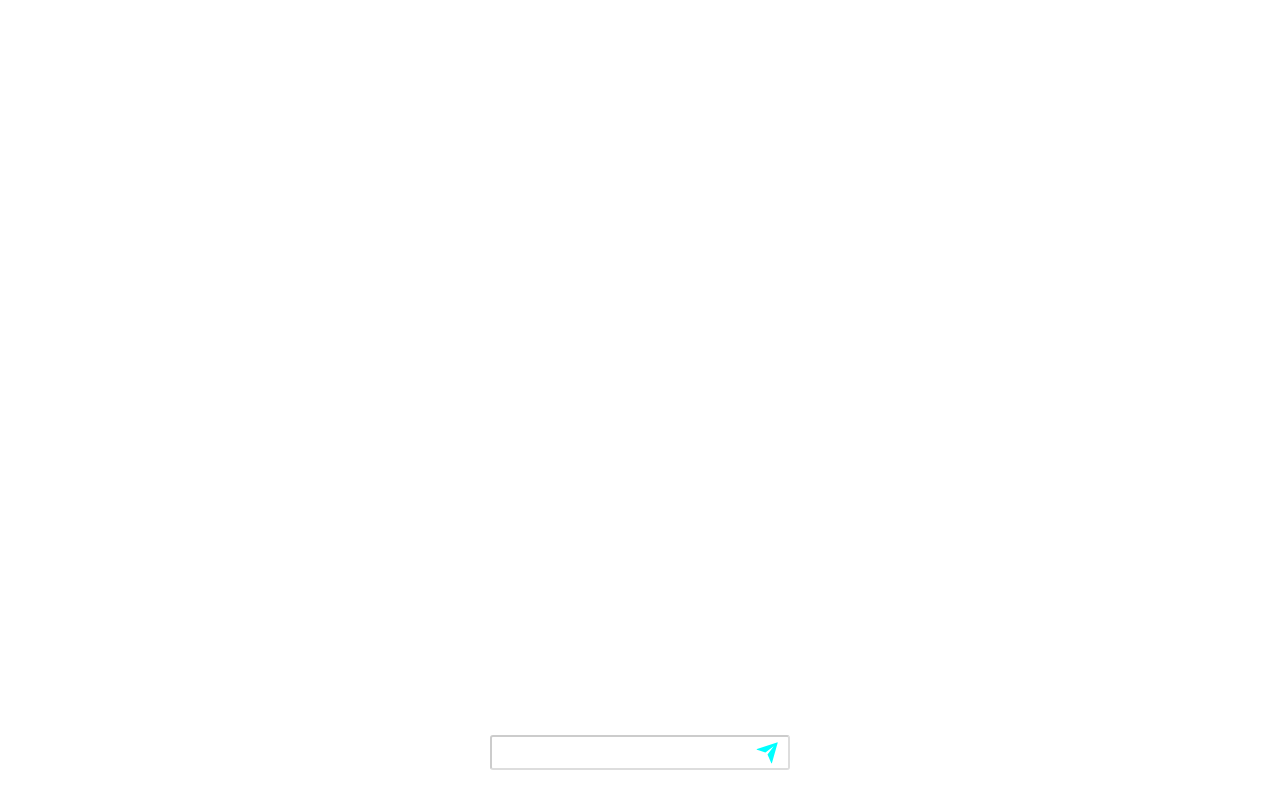
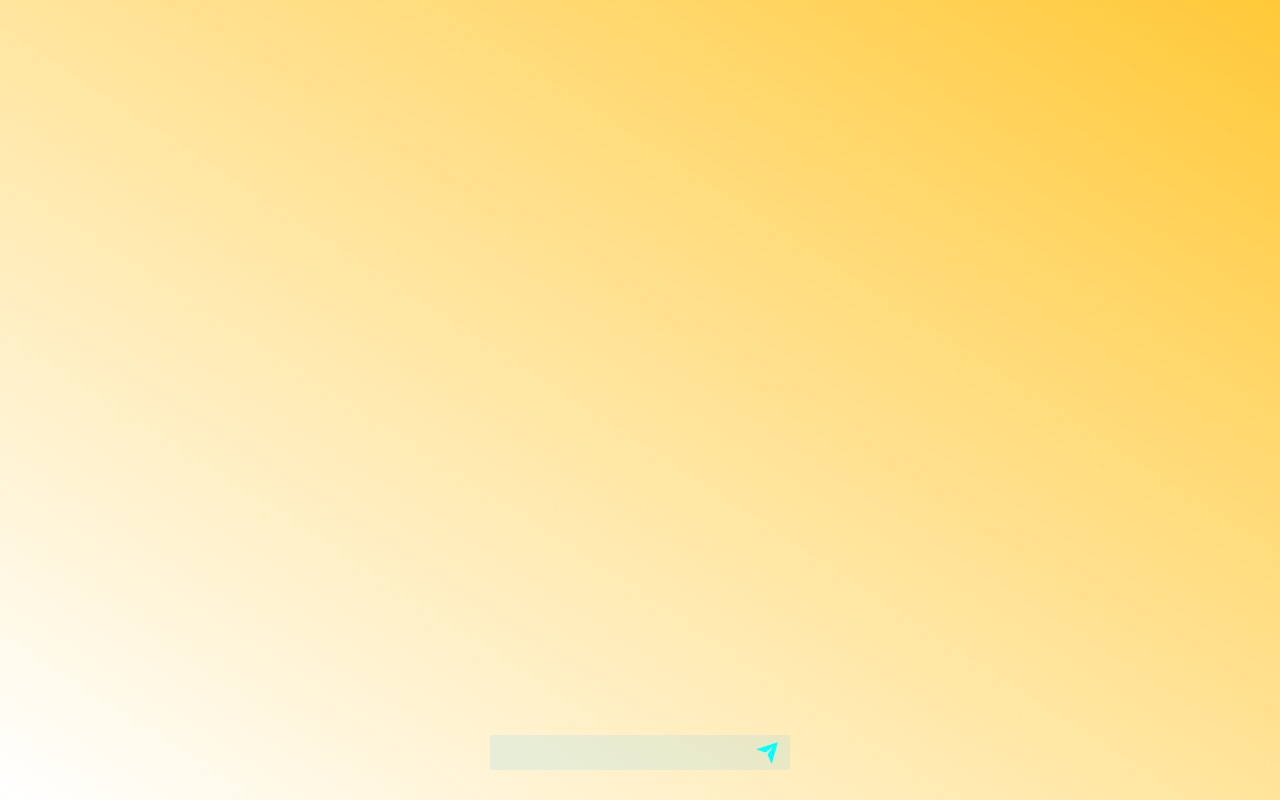
Before and after one commit to btea/mid-autumn, a Vue app: page / in a window 1280 px wide. Built offline with nearby package versions, Linux system fonts and the light colour scheme.

Commit message:
feat: add link and bg

```diff
--- a/index.html
+++ b/index.html
@@ -1,10 +1,14 @@
 <!DOCTYPE html>
 <html lang="en">
-
     <head>
-    <meta charset="UTF-8">
-    <meta http-equiv="X-UA-Compatible" content="IE=edge">
-    <meta name="viewport" content="width=device-width, initial-scale=1.0">
+        <meta charset="UTF-8" />
+        <meta http-equiv="X-UA-Compatible" content="IE=edge" />
+        <meta name="viewport" content="width=device-width, initial-scale=1.0" />
+        <link
+            rel="shortcut icon"
+            href="https://avatars.githubusercontent.com/u/24516654?s=64&v=4"
+            type="image/png"
+        />
         <title>mid autumn</title>
     </head>
 
@@ -12,5 +16,4 @@
         <div id="app"></div>
         <script src="./src/index.ts" type="module"></script>
     </body>
-
 </html>
--- a/src/Panel.vue
+++ b/src/Panel.vue
@@ -4,20 +4,19 @@
     </div>
 </template>
 <script setup lang="ts">
-import {ref, onMounted} from 'vue'
-import SendMsg from './components/SendMsg.vue'
-const msg = ref(null)
-const con = ref(null)
-const judgePosition = (e) => {
-
-}
+import { ref, onMounted } from 'vue';
+import SendMsg from './components/SendMsg.vue';
+const msg = ref(null);
+const con = ref(null);
+const judgePosition = (e) => {};
 onMounted(() => {
-    console.log(msg.value) // 拿不到组件的引用
-    console.log(con.value) // 能拿到html标签的引用
-})
+    console.log(msg.value); // 拿不到组件的引用
+    console.log(con.value); // 能拿到html标签的引用
+});
 </script>
 <style lang="less" scoped>
-.container{
+.container {
     height: 100%;
+    background: linear-gradient(213deg, #ffba00c7, transparent);
 }
 </style>
--- a/src/components/SendMsg.vue
+++ b/src/components/SendMsg.vue
@@ -1,43 +1,46 @@
 <template>
     <div class="send-msg-box">
-        <input type="text" class="xinyuan"/>
+        <input type="text" class="xinyuan" @keyup.enter="sendMsg" />
         <div class="icon" @click="sendMsg">
             <send-icon color="aqua"></send-icon>
         </div>
     </div>
 </template>
 <script lang="ts" setup>
-import {ref} from 'vue'
-import SendIcon from './SendIcon.vue'
-const word = ref('')
+import { ref } from 'vue';
+import SendIcon from './SendIcon.vue';
+const word = ref('');
 const sendMsg = () => {
     if (!word.value.length) {
-        console.log('请先输入你的愿望！')
-        return
+        console.log('请先输入你的愿望！');
+        return;
     }
-}
+};
 </script>
 <style lang="less" scoped>
-.send-msg-box{
+.send-msg-box {
     position: fixed;
     left: 50%;
     bottom: 30px;
     height: 35px;
     transform: translateX(-50%);
 
-    .xinyuan{
+    .xinyuan {
         outline: none;
         height: 35px;
         width: 300px;
         border-radius: 3px;
-        border-color: rgba(0, 0, 0, .2);
+        border: none;
         padding: 0 40px 0 10px;
-        &:focus{
-            box-shadow: 0px 0px 5px rgba(102, 204, 255, .2);
+        background: rgba(102, 204, 255, 0.5);
+        opacity: 0.3;
+        &:focus {
+            box-shadow: 0px 0px 10px rgba(102, 204, 255, 0.5);
             border-color: transparent;
+            opacity: 0.8;
         }
     }
-    .icon{
+    .icon {
         position: absolute;
         right: 10px;
         top: 5px;
```
Lines whose indentation alone changed are shown as unchanged.
